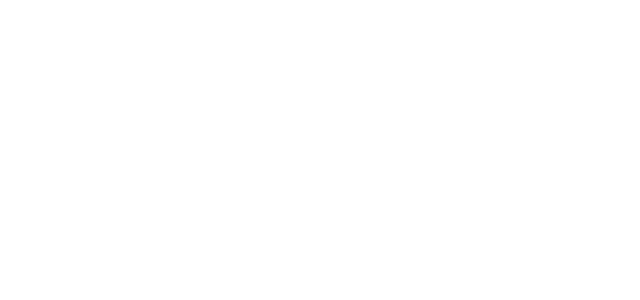
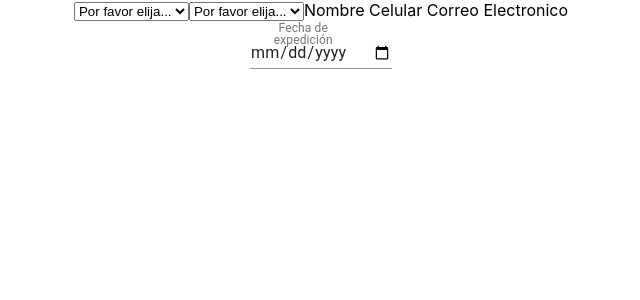
Before and after one commit to jonathanh21/mist-ap, a React (Create React App) app: page / in a window 1280 px wide. Shown: the top 300 px of the page, without its empty margins (319-959 px from the left). Built offline with nearby package versions, Linux system fonts and the light colour scheme.

Commit message:
Add Select Input y Rxjs config

```diff
--- a/package.json
+++ b/package.json
@@ -3,6 +3,7 @@
   "version": "0.1.0",
   "private": true,
   "dependencies": {
+    "@material-ui/core": "^4.11.4",
     "@testing-library/jest-dom": "^5.11.4",
     "@testing-library/react": "^11.1.0",
     "@testing-library/user-event": "^12.1.10",
@@ -13,6 +14,8 @@
     "react": "^17.0.2",
     "react-dom": "^17.0.2",
     "react-scripts": "4.0.3",
+    "rxjs": "^6.6.7",
+    "sass": "^1.34.1",
     "typescript": "^4.1.2",
     "web-vitals": "^1.0.1"
   },
--- a/src/App.tsx
+++ b/src/App.tsx
@@ -1,10 +1,13 @@
 import React from 'react';
-import logo from './logo.svg';
+import InputExpDate from "./components/InputExpDate.component"
+import './App.css';
+import { FormCrearCuenta } from "./components/FormCrearCuenta"
 
-import './App.css';
 function App() {
   return (
     <div className='App'>
+      <FormCrearCuenta />
+      <InputExpDate />
     </div>
   );
 }
--- /dev/null
+++ b/src/components/FormCrearCuenta.tsx
@@ -0,0 +1,25 @@
+import React from 'react';
+import SelectInput from './SelectInput';
+// import { Iinput } from "../models"
+
+
+export function FormCrearCuenta() {
+
+//   const onSubmit = ():Iinput => {
+//   verificar que los inputs del select correspondan a sus valores unicos antes de enviar el POST a la DB
+//   }
+
+  return (
+    <div>
+      <SelectInput
+        selectValues={['independiente', 'salon']}
+        inputType={'type'}
+      />
+      <SelectInput
+        selectValues={['CC', 'NIT', 'CE']}
+        inputType={'id_type'}
+      />
+      Nombre Celular Correo Electronico
+    </div>
+  );
+}
--- /dev/null
+++ b/src/components/InputExpDate.component.tsx
@@ -0,0 +1,21 @@
+import React from 'react';
+import { TextField } from '@material-ui/core';
+
+function InputExpDate(props:any) {
+  console.log(Object.keys(props))
+  return (
+    <form noValidate>
+        <TextField
+            id="date"
+            label="Fecha de expedición"
+            type="date"
+            defaultValue="DD/MM/AAAA"
+            InputLabelProps={{
+            shrink: true,
+            }}
+        />
+        </form>
+  );
+}
+
+export default InputExpDate;
--- /dev/null
+++ b/src/components/SelectInput.tsx
@@ -0,0 +1,50 @@
+import React, { ChangeEvent, useState, useEffect } from 'react';
+import { setState , getState  } from '../services/index';
+import { IselectProps } from "../models"
+
+
+function SelectInput({
+  selectValues,
+  inputType,
+}: IselectProps) {
+
+  const [input, setInput] = useState<string>("")
+
+  useEffect(()=>{
+      setState({
+          ...getState(),
+          input
+      })
+      console.log(input)
+  },[input])
+
+  // useEffect(()=>{
+  //   stateObservable().subscribe(data=> console.log(data))
+  // },[])
+
+  const handleSelectChange = (e: ChangeEvent<HTMLSelectElement>):void => {
+    e.target.value?setInput(e.target.value):null
+  }
+
+  return (
+    <select
+      className='selectTipoDNI'
+      name={inputType}
+      onChange={handleSelectChange}
+      defaultValue={input}
+    >
+      <option value='' disabled selected hidden>
+        Por favor elija...
+      </option>
+      {selectValues.map((el, id) => {
+        return (
+          <option key={id} value={el}>
+            {el}
+          </option>
+        );
+      })}
+    </select>
+  );
+}
+
+export default SelectInput;
--- /dev/null
+++ b/src/models/index.ts
@@ -0,0 +1,19 @@
+export interface Iinput {
+  name: string;
+  tel: string;
+  email: string;
+  idDoc: string;
+  idType: string;
+  idExpeditionDate: string;
+  idExpirationDate: string;
+  rating: number | null;
+  type: string;
+  userId: string;
+  salonId: string;
+}
+
+
+export interface IselectProps {
+    selectValues: string[];
+    inputType: string;
+  }
--- /dev/null
+++ b/src/services/index.ts
@@ -0,0 +1,25 @@
+import { BehaviorSubject, Observable } from 'rxjs';
+/**
+ * Variable que nos permite almacenar cualquier tipo de valor en un Subject de RxJs
+ */
+const $state = new BehaviorSubject<{
+  [key: string]: any;
+}>({});
+
+export function setState(state: {
+  [key: string]: any;
+}): void {
+  $state.next(state);
+}
+
+export function getState(): {
+  [key: string]: any;
+} {
+  return $state.value;
+}
+
+export function stateObservable(): Observable<{
+  [key: string]: any;
+}> {
+  return $state.asObservable();
+}
```
Also changed, not shown: .eslintrc.js, src/components/index.tsx (deleted), 2 other files (tests, documents, lock files or other folders).
